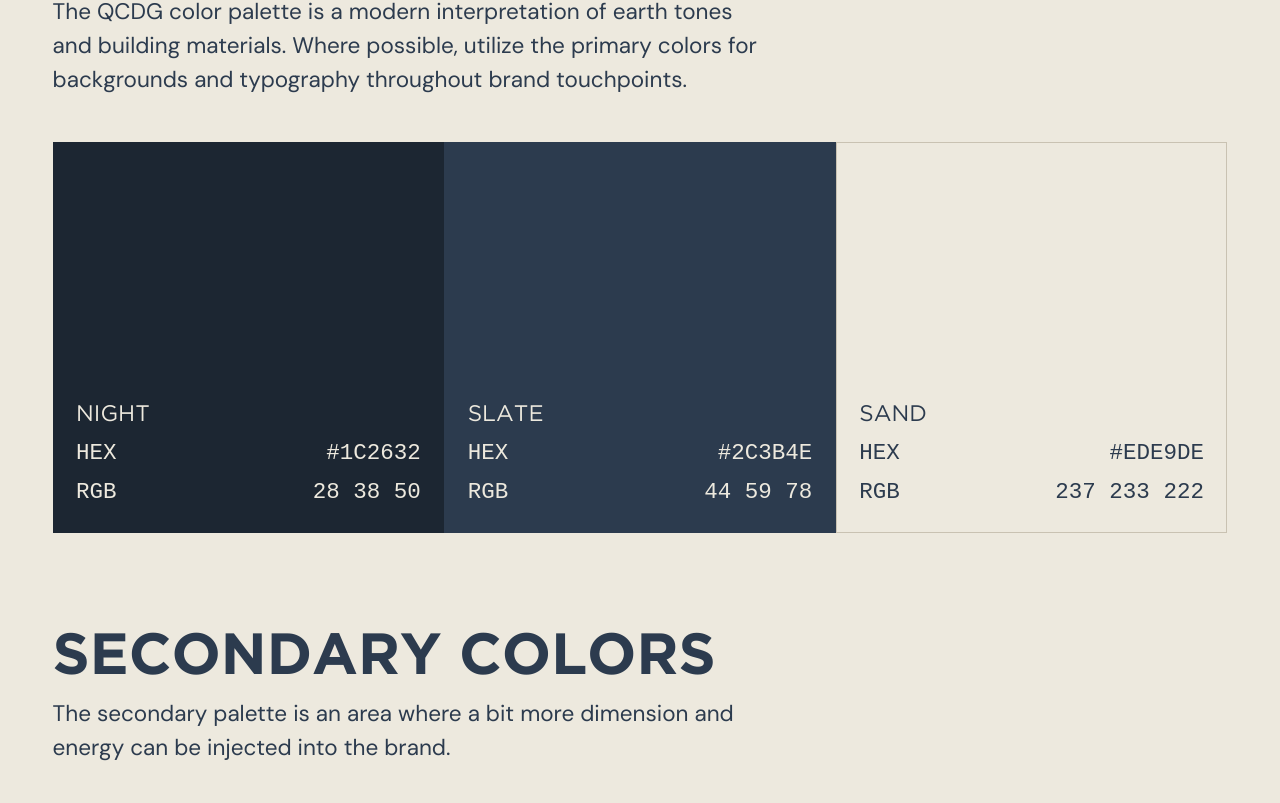
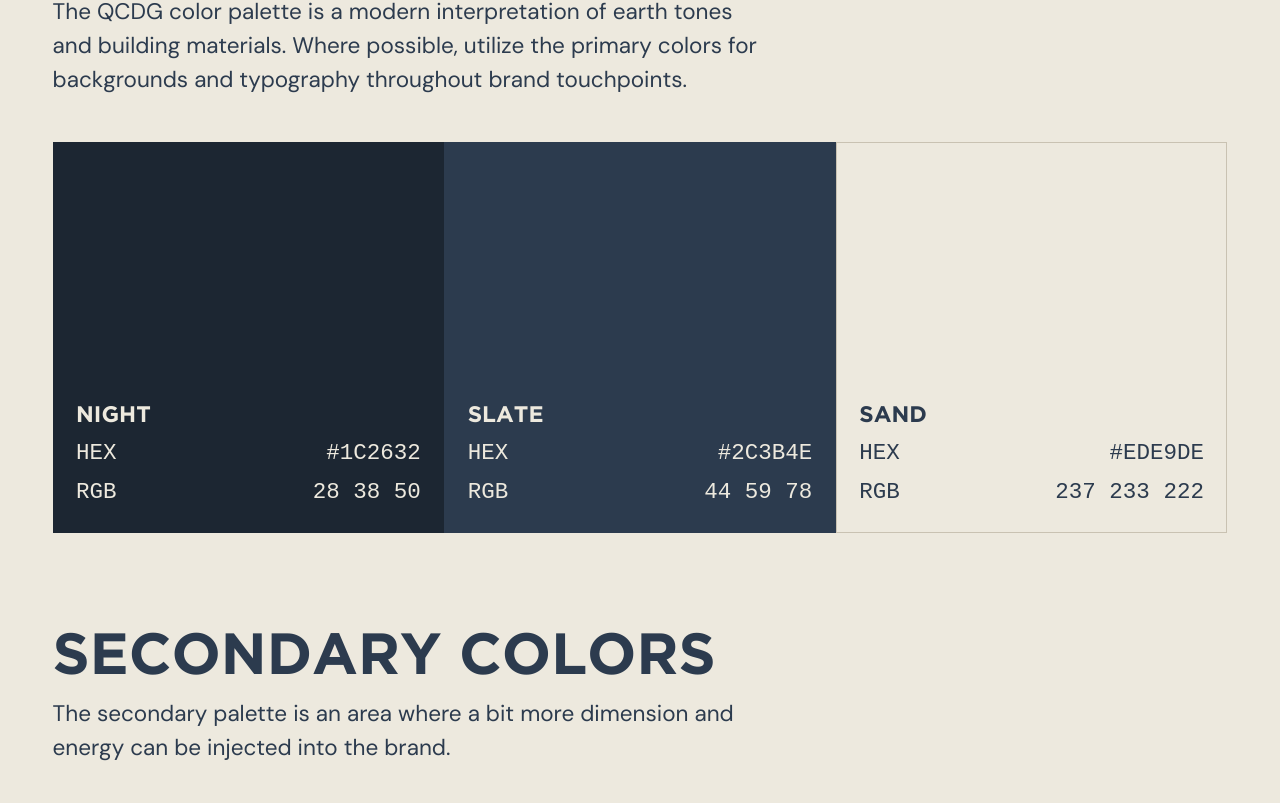
Before and after one commit to joeydi/qcdg-brand-toolkit, a React (Vite) app: page /colors in a window 1280 px wide. Shown: the part 1017-1820 px from the top of the page. Built offline with nearby package versions, Linux system fonts and the light colour scheme; a web font is replaced by a local one.

Commit message:
add swtch copy to clipboard and tooltip

```diff
--- a/src/components/AnimatedRoute.tsx
+++ b/src/components/AnimatedRoute.tsx
@@ -34,7 +34,7 @@
 
 const AnimatedLayout: React.FC<PropsWithChildren> = ({ children, ...rest }) => {
   return (
-    <motion.div initial="hidden" animate="enter" exit="exit" variants={variants} className="relative" {...rest}>
+    <motion.div initial="hidden" animate="enter" exit="exit" variants={variants} {...rest}>
       {children}
     </motion.div>
   );
--- /dev/null
+++ b/src/components/TooltipCursor.tsx
@@ -0,0 +1,102 @@
+import React, { useState, useRef, PropsWithChildren } from 'react';
+import { AnimatePresence, motion } from 'framer-motion';
+
+interface TooltipCursorProps {
+  content: string;
+  delay: number;
+  tooltipStyle: 'dark' | 'light';
+}
+
+const TooltipCursor: React.FC<PropsWithChildren<TooltipCursorProps>> = ({
+  children,
+  content,
+  delay,
+  tooltipStyle = 'dark',
+  ...rest
+}) => {
+  const [isTooltipVisible, setTooltipVisible] = useState(false);
+  const [tooltipPosition, setTooltipPosition] = useState({ x: 0, y: 0 });
+
+  const tooltipRef = useRef<HTMLDivElement>(document.createElement('div'));
+
+  const handleMouseMove = (event: React.MouseEvent) => {
+    const { clientX, clientY } = event;
+
+    const tooltipWidth = tooltipRef.current?.offsetWidth || 0;
+    const tooltipHeight = tooltipRef.current?.offsetHeight || 0;
+    const viewportWidth = window.innerWidth;
+    const viewportHeight = window.innerHeight;
+
+    //+12 is added to give a spice between cursor and tooltip
+    let tooltipX = clientX + 12;
+    let tooltipY = clientY + 12;
+
+    // Check if tooltip exceeds the right side of the viewport
+    if (tooltipX + tooltipWidth > viewportWidth) {
+      tooltipX = clientX - tooltipWidth - 10;
+    }
+
+    // Check if tooltip exceeds the bottom of the viewport
+    if (tooltipY + tooltipHeight > viewportHeight) {
+      tooltipY = viewportHeight - tooltipHeight - 10;
+    }
+
+    setTooltipPosition({ x: tooltipX, y: tooltipY });
+  };
+
+  const handleMouseEnter = () => {
+    setTooltipVisible(true);
+  };
+
+  const handleMouseLeave = () => {
+    setTooltipVisible(false);
+  };
+
+  const variants = {
+    hidden: {
+      opacity: 0,
+      scale: 0.9,
+    },
+    enter: {
+      opacity: 1,
+      scale: 1,
+    },
+    exit: {
+      opacity: 0,
+      scale: 0.9,
+    },
+  };
+
+  return (
+    <div onMouseMove={handleMouseMove} onMouseEnter={handleMouseEnter} onMouseLeave={handleMouseLeave} {...rest}>
+      <AnimatePresence>
+        {isTooltipVisible && (
+          <motion.div
+            ref={tooltipRef}
+            initial="hidden"
+            animate="enter"
+            exit="exit"
+            variants={variants}
+            css={{
+              position: 'fixed',
+              left: tooltipPosition.x,
+              top: tooltipPosition.y,
+              zIndex: 100,
+              display: 'inline-block',
+              padding: '0.25rem 0.5rem',
+              boxShadow: '0 1px 3px rgba(0,0,0,0.25)',
+              backgroundColor: tooltipStyle === 'dark' ? 'var(--color-slate)' : 'var(--color-sand)',
+              color: tooltipStyle === 'dark' ? 'var(--color-sand)' : 'var(--color-slate)',
+              borderRadius: 4,
+              fontSize: '0.625rem',
+            }}>
+            {content}
+          </motion.div>
+        )}
+      </AnimatePresence>
+      {children}
+    </div>
+  );
+};
+
+export default TooltipCursor;
--- a/src/routes/Colors.tsx
+++ b/src/routes/Colors.tsx
@@ -1,5 +1,8 @@
 import Section from '../components/Section';
 import { css } from '@emotion/react';
+import { hexToLuminance } from '../utils';
+import TooltipCursor from '../components/TooltipCursor';
+import { useRef, useState } from 'react';
 
 interface ColorSwatch {
   name: string;
@@ -44,9 +47,6 @@
 ];
 
 const swatchStyles = css`
-  flex-grow: 1;
-  flex-shrink: 0;
-  width: 12rem;
   display: flex;
   flex-direction: column;
   justify-content: flex-end;
@@ -58,44 +58,38 @@
   border: 1px solid transparent;
 `;
 
-function hexToLuminance(hex: string) {
-  // Remove the leading hash (#) if present
-  hex = hex.replace(/^#/, '');
+function Swatch({ color }: { color: ColorSwatch }) {
+  const [tooltipContent, setTooltipContent] = useState('Copy hex code');
 
-  // Parse the r, g, b values
-  let r = parseInt(hex.substring(0, 2), 16);
-  let g = parseInt(hex.substring(2, 4), 16);
-  let b = parseInt(hex.substring(4, 6), 16);
+  const timeoutId = useRef<number>(0);
 
-  // Convert RGB to the sRGB range
-  r /= 255;
-  g /= 255;
-  b /= 255;
+  const copyHex = async (hex: string) => {
+    window.clearTimeout(timeoutId.current);
 
-  // Apply gamma correction
-  r = r <= 0.03928 ? r / 12.92 : Math.pow((r + 0.055) / 1.055, 2.4);
-  g = g <= 0.03928 ? g / 12.92 : Math.pow((g + 0.055) / 1.055, 2.4);
-  b = b <= 0.03928 ? b / 12.92 : Math.pow((b + 0.055) / 1.055, 2.4);
+    await navigator.clipboard.writeText(hex);
+    setTooltipContent('Copied!');
 
-  // Calculate the luminance
-  return 0.2126 * r + 0.7152 * g + 0.0722 * b;
-}
+    timeoutId.current = window.setTimeout(() => {
+      setTooltipContent('Copy hex code');
+    }, 1000);
+  };
 
-function SwatchGrid({ colors }: { colors: ColorSwatch[] }) {
-  return (
-    <div
-      css={css`
-        display: flex;
-        flex-flow: row wrap;
-        margin: 2rem 0;
-      `}>
-      {colors.map((color) => {
   const borderColor = hexToLuminance(color.hex) > 0.75 ? 'var(--color-sawdust)' : 'transparent';
   const textColor = hexToLuminance(color.hex) > 0.5 ? 'var(--color-slate)' : 'var(--color-sand)';
+  const tooltipStyle = hexToLuminance(color.hex) > 0.5 ? 'dark' : 'light';
 
   return (
-          <div key={color.name} css={[swatchStyles, { backgroundColor: color.hex, borderColor: borderColor, color: textColor }]}>
-            <span css={{ textTransform: 'uppercase', fontFamily: 'var(--ff-sans-alt)', fontWeight: 'var(--ff-bold)' }}>
+    <TooltipCursor
+      content={tooltipContent}
+      delay={1000}
+      tooltipStyle={tooltipStyle}
+      css={{ flexGrow: 1, flexShrink: 0, width: '12rem' }}>
+      <div
+        css={[swatchStyles, { backgroundColor: color.hex, borderColor: borderColor, color: textColor }]}
+        onClick={() => {
+          copyHex(color.hex);
+        }}>
+        <span css={{ textTransform: 'uppercase', fontFamily: 'var(--ff-sans-alt)', fontWeight: 'var(--fw-bold)' }}>
           {color.name}
         </span>
         <div css={{ display: 'flex', justifyContent: 'space-between', gap: '1rem' }}>
@@ -107,8 +101,21 @@
           <span>{color.rgb}</span>
         </div>
       </div>
+    </TooltipCursor>
   );
-      })}
+}
+
+function SwatchGrid({ colors }: { colors: ColorSwatch[] }) {
+  return (
+    <div
+      css={{
+        display: 'flex',
+        flexFlow: 'row wrap',
+        margin: '2rem 0',
+      }}>
+      {colors.map((color) => (
+        <Swatch key={color.name} color={color} />
+      ))}
     </div>
   );
 }
--- a/src/routes/Guidelines.tsx
+++ b/src/routes/Guidelines.tsx
@@ -9,7 +9,7 @@
         DM Sans should be used for body copy and other long passages of text. The geometric properties match well with Gotham for
         visual consistency, while the condensed letterforms and slighter heavier weight improve readability at small sizes.
       </p>
-      <File href="/QCDG Brand Guidelines.pdf" name="/QCDG Brand Guidelines.pdf" size="12.5 MB" />
+      <File href="/QCDG Brand Guidelines.pdf" name="QCDG Brand Guidelines.pdf" size="12.5 MB" />
     </Section>
   );
 }
--- a/src/routes/Logo.tsx
+++ b/src/routes/Logo.tsx
@@ -9,7 +9,7 @@
         DM Sans should be used for body copy and other long passages of text. The geometric properties match well with Gotham for
         visual consistency, while the condensed letterforms and slighter heavier weight improve readability at small sizes.
       </p>
-      <File href="/QCDG Brand Guidelines.pdf" name="/QCDG Brand Guidelines.pdf" size="12.5 MB" />
+      <File href="/QCDG Brand Guidelines.pdf" name="QCDG Brand Guidelines.pdf" size="12.5 MB" />
     </Section>
   );
 }
--- a/src/routes/Root.tsx
+++ b/src/routes/Root.tsx
@@ -4,15 +4,6 @@
 import Logo from '../assets/logo.svg';
 import { NavLink } from 'react-router-dom';
 import AnimatedOutlet from '../components/AnimatedOutlet';
-
-const containerStyles = css`
-  padding-top: 1px;
-  padding-bottom: 1px;
-`;
-
-const headerStyles = css`
-  margin-top: ${fluid(48, 96, SM, XXL)};
-`;
 
 const navStyles = css`
   display: flex;
@@ -46,24 +37,20 @@
   }
 `;
 
-const mainStyles = css`
-  margin: ${fluid(96, 192, SM, XXL)} 0;
-`;
-
-const footerStyles = css`
-  margin: ${fluid(96, 192, SM, XXL)} 0;
-`;
-
 export default function Root() {
   return (
-    <Container css={containerStyles}>
-      <header css={headerStyles}>
+    <Container
+      css={{
+        paddingTop: '1px',
+        paddingBottom: '1px',
+      }}>
+      <header css={{ marginTop: fluid(48, 96, SM, XXL) }}>
         <img
-          css={css`
-            width: auto;
-            height: 2rem;
-            margin-bottom: ${fluid(96, 192, SM, XXL)};
-          `}
+          css={{
+            width: 'auto',
+            height: '2rem',
+            marginBottom: fluid(96, 192, SM, XXL),
+          }}
           src={Logo}
           alt="Queen City Development Group logo"
         />
@@ -77,10 +64,10 @@
         <NavLink to="typography">Typography</NavLink>
         <NavLink to="applications">Applications</NavLink>
       </nav>
-      <main css={mainStyles}>
+      <main css={{ marginTop: fluid(96, 192, SM, XXL), marginBottom: fluid(96, 192, SM, XXL) }}>
         <AnimatedOutlet />
       </main>
-      <footer css={footerStyles}>
+      <footer css={{ marginTop: fluid(96, 192, SM, XXL), marginBottom: fluid(96, 192, SM, XXL) }}>
         <div className="container">
           <p>&copy; 2024 Queen City Development Group</p>
         </div>
--- /dev/null
+++ b/src/utils.ts
@@ -0,0 +1,22 @@
+export function hexToLuminance(hex: string) {
+  // Remove the leading hash (#) if present
+  hex = hex.replace(/^#/, '');
+
+  // Parse the r, g, b values
+  let r = parseInt(hex.substring(0, 2), 16);
+  let g = parseInt(hex.substring(2, 4), 16);
+  let b = parseInt(hex.substring(4, 6), 16);
+
+  // Convert RGB to the sRGB range
+  r /= 255;
+  g /= 255;
+  b /= 255;
+
+  // Apply gamma correction
+  r = r <= 0.03928 ? r / 12.92 : Math.pow((r + 0.055) / 1.055, 2.4);
+  g = g <= 0.03928 ? g / 12.92 : Math.pow((g + 0.055) / 1.055, 2.4);
+  b = b <= 0.03928 ? b / 12.92 : Math.pow((b + 0.055) / 1.055, 2.4);
+
+  // Calculate the luminance
+  return 0.2126 * r + 0.7152 * g + 0.0722 * b;
+}
```
Lines whose indentation alone changed are shown as unchanged.
